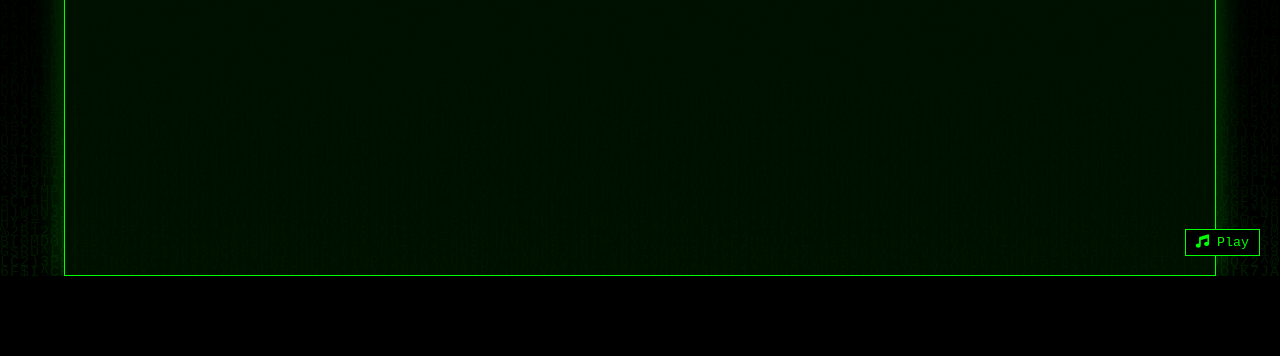
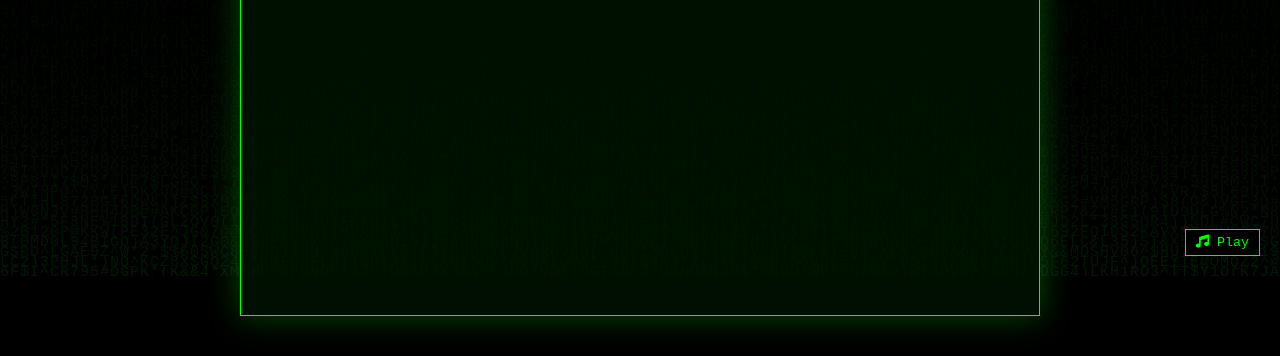
Before and after one commit to Anonmad/Cyber-Network, a plain HTML site: page index.html in a window 1280 px wide. Shown: the part 524-880 px from the top of the page. Before the commit the page ends 800 px from the top, so only its background shows below. Drawn offline with Linux system fonts and the light colour scheme.

Commit message:
Add files via upload

```diff
--- a/index.html
+++ b/index.html
@@ -20,6 +20,7 @@
             overflow-x: hidden;
             position: relative;
             color: #0f0;
+            padding: 40px;
         }
 
         /* Matrix Background */
@@ -39,14 +40,13 @@
             position: relative;
             z-index: 1;
             width: 90%;
-            max-width: 1200px;
+            max-width: 800px;
             margin: 0 auto;
             padding: 30px;
             background: rgba(0, 20, 0, 0.8);
             border: 1px solid #0f0;
             box-shadow: 0 0 30px rgba(0, 255, 0, 0.3);
             text-align: center;
-            display: flex;
             flex-direction: column;
             min-height: 100vh;
         }
```
